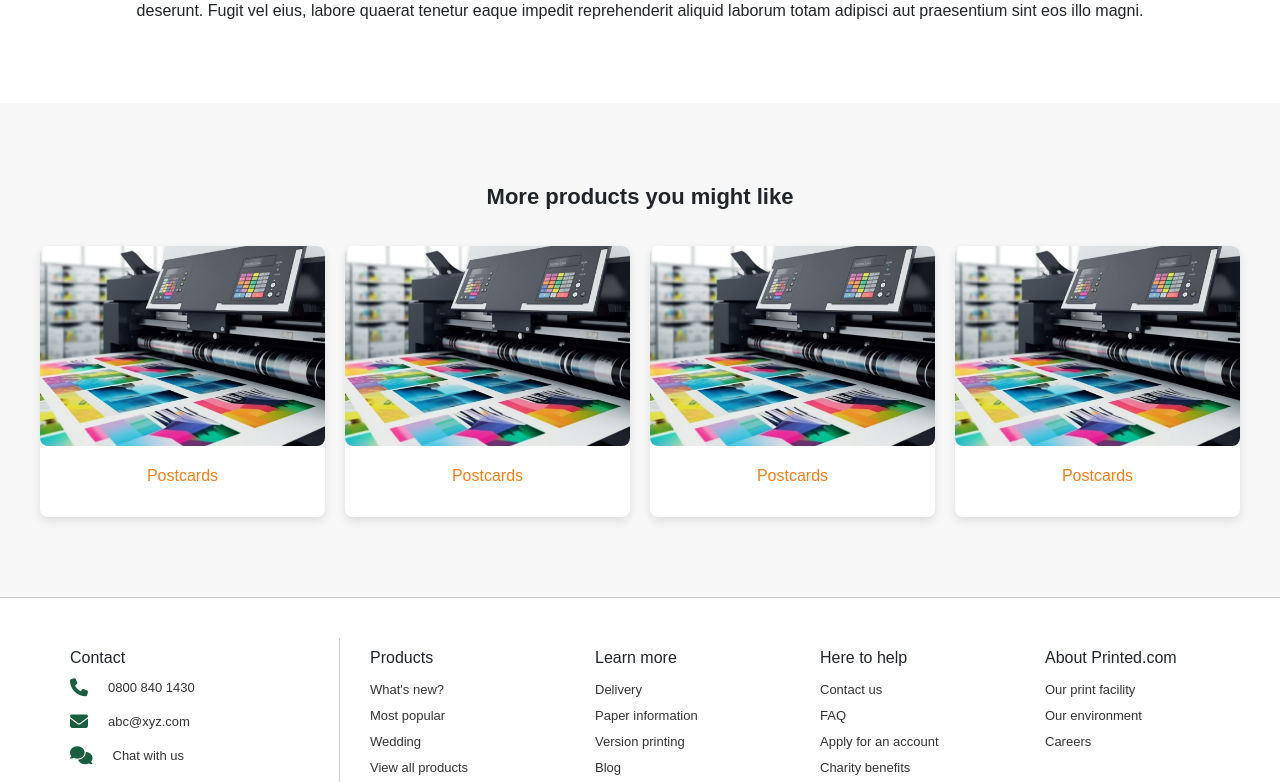
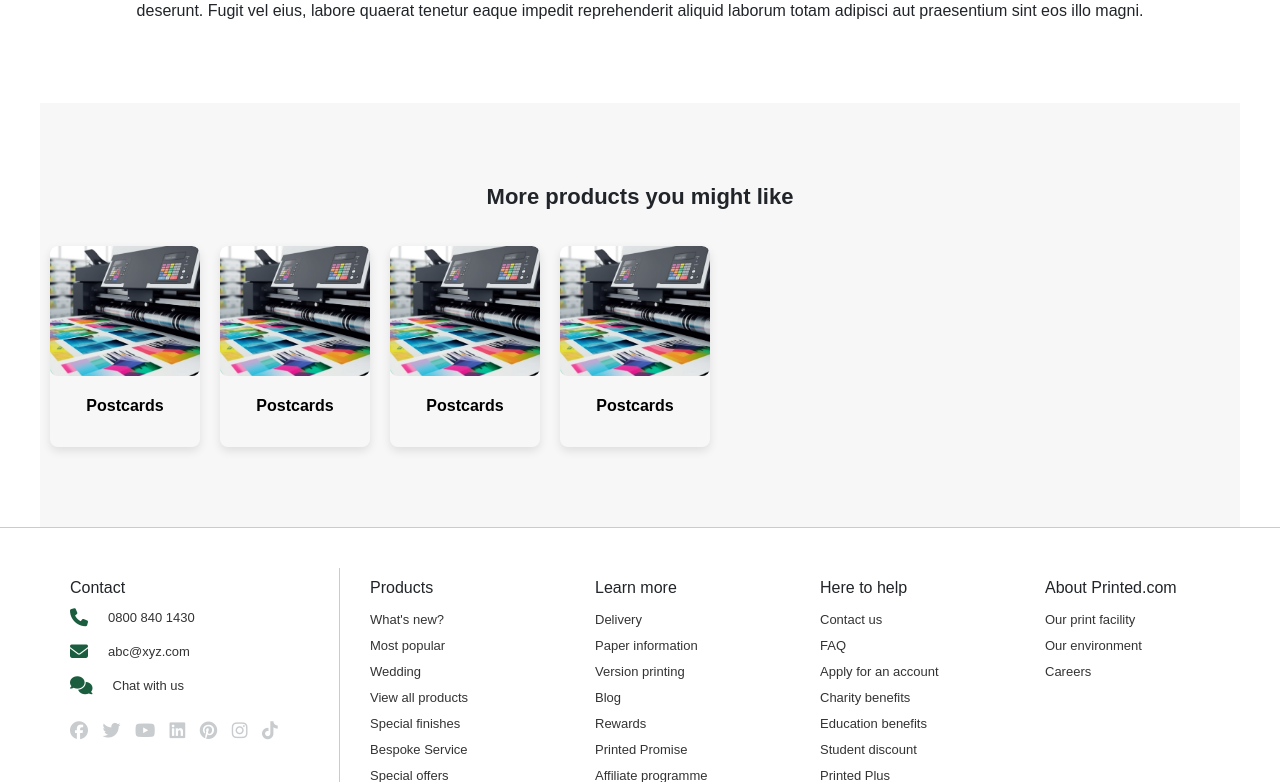
Before and after one commit to RinaDhanaba/printed, a PHP site: page /single-product.php in a window 1280 px wide. Shown: the part 4325-5107 px from the top of the page. Run offline with PHP 8.4, Linux system fonts and the light colour scheme.

Commit message:
product page product grid

```diff
--- a/css/single-product.css
+++ b/css/single-product.css
@@ -19,6 +19,7 @@
     height: 485px;
     overflow: hidden;
     flex: 2;
+    z-index: 1;
 }
 
 .product-image-slider div{
@@ -30,6 +31,7 @@
     border-radius: 10px;
     height: 485px;
     object-fit: cover;
+    z-index: 1;
 }
 
 .product-image-slider .dots{
@@ -164,3 +166,37 @@
             width: 100%;
         }
     }
+
+
+
+
+    /* product grid */
+
+
+#product-page-grid .grid {
+    grid-template-columns: repeat(auto-fit, minmax(150px, 150px));
+}
+
+#product-page-grid  .product-grid {
+    text-align: left;
+    padding: 80px 10px 40px 10px;
+    background: transparent;
+}
+
+#product-page-grid  .product img {
+    height: 130px;
+}
+
+#product-page-grid  .product {
+    background: transparent;
+}
+
+#product-page-grid  .card_content{
+    padding: 20px 0;
+}
+
+#product-page-grid  .product h3{
+    font-size:16px;
+    color: var(--black);
+    font-weight:600;
+}
--- a/single-product.php
+++ b/single-product.php
@@ -173,7 +173,7 @@ $products = [
 ?>
 
     <!-- Product Section -->
-    <section class="product-grid">
+    <section id="product-page-grid"class="product-grid container">
     <h2>More products you might like</h2>
     <div class="grid">
         <?php foreach ($products as $product) : ?>
```
